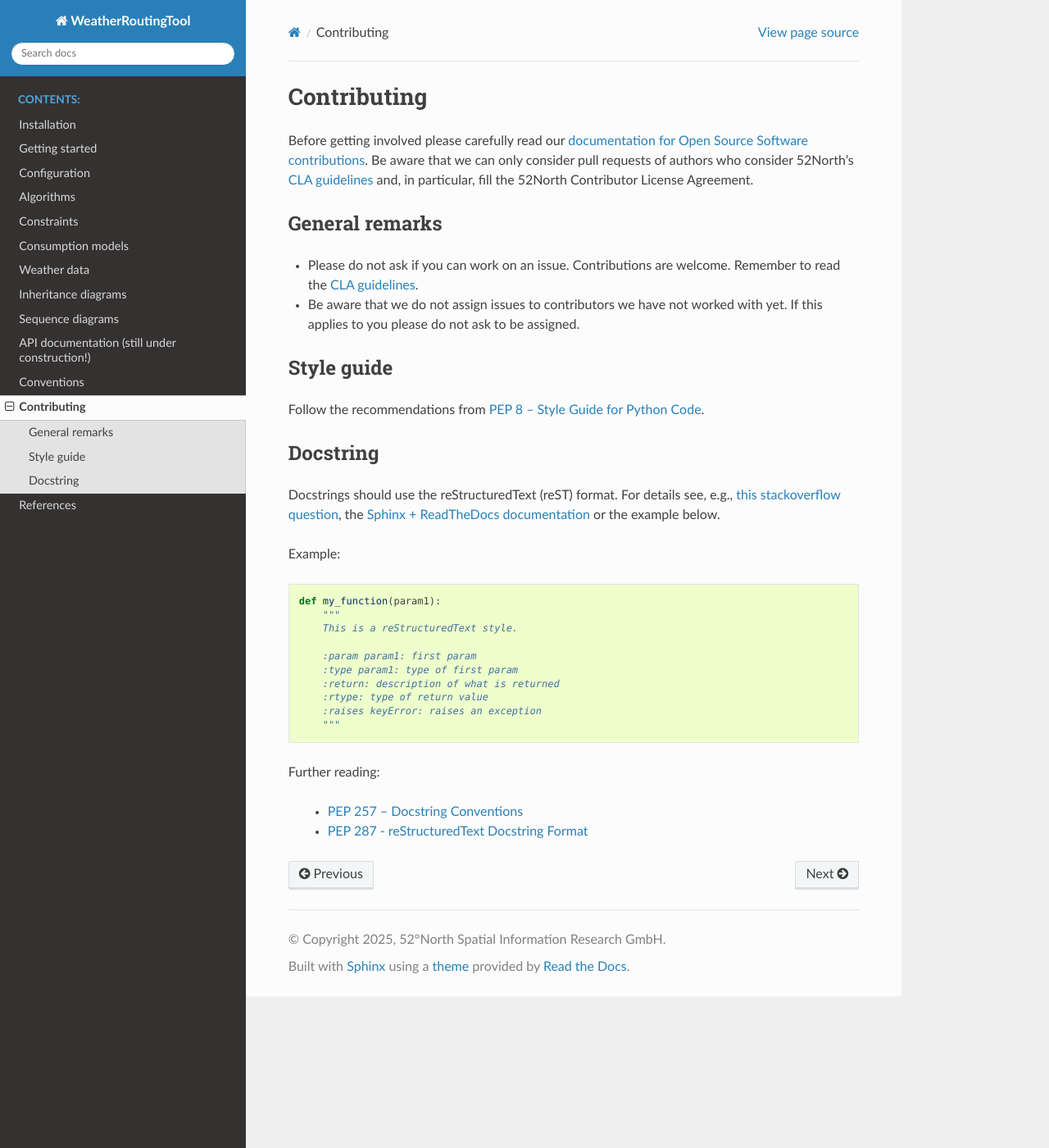
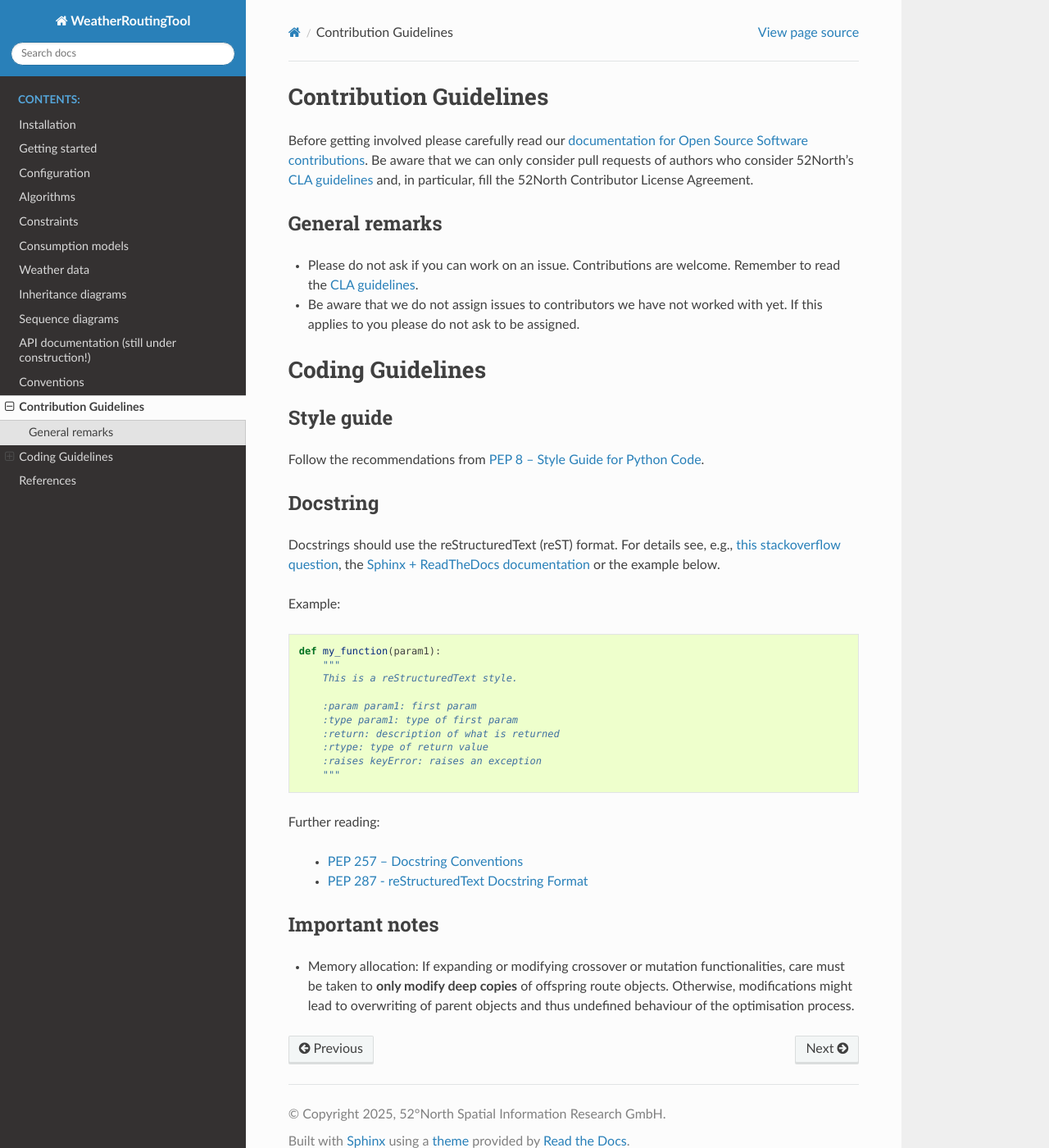
Before and after one commit to 52North/WeatherRoutingTool, a Sphinx documentation site: the page built from docs/source/contributing.rst, in a window 1280 px wide and 1400 px high. Shown: the whole window at 82% size. Built offline with Sphinx 7.4.7 and the Read the Docs theme 3.1.0, drawn with Linux system fonts in a browser that asks for light colours.

Commit message:
docs: add note on memory allocation
Divide sections on contribution guidelines and coding guidelines. Add a section with important notes for developers.

```diff
--- a/docs/source/contributing.rst
+++ b/docs/source/contributing.rst
@@ -1,7 +1,7 @@
 .. _contributing:
 
-Contributing
-============
+Contribution Guidelines
+=======================
 
 Before getting involved please carefully read our `documentation for Open Source Software contributions <https://52north.org/software/contribute/>`_.
 Be aware that we can only consider pull requests of authors who consider 52North's `CLA guidelines <https://52north.org/software/licensing/cla-guidelines/>`_ and, in particular, fill the 52North Contributor License Agreement.
@@ -11,6 +11,9 @@ General remarks
 
 - Please do not ask if you can work on an issue. Contributions are welcome. Remember to read the `CLA guidelines <https://52north.org/software/licensing/cla-guidelines/>`_.
 - Be aware that we do not assign issues to contributors we have not worked with yet. If this applies to you please do not ask to be assigned.
+
+Coding Guidelines
+=================
 
 Style guide
 -----------
@@ -41,3 +44,8 @@ Further reading:
 
  - `PEP 257 – Docstring Conventions <https://peps.python.org/pep-0257/>`_
  - `PEP 287 - reStructuredText Docstring Format <https://peps.python.org/pep-0287/>`_
+
+Important notes
+---------------
+
+- Memory allocation: If expanding or modifying crossover or mutation functionalities, care must be taken to **only modify deep copies** of offspring route objects. Otherwise, modifications might lead to overwriting of parent objects and thus undefined behaviour of the optimisation process.
```
